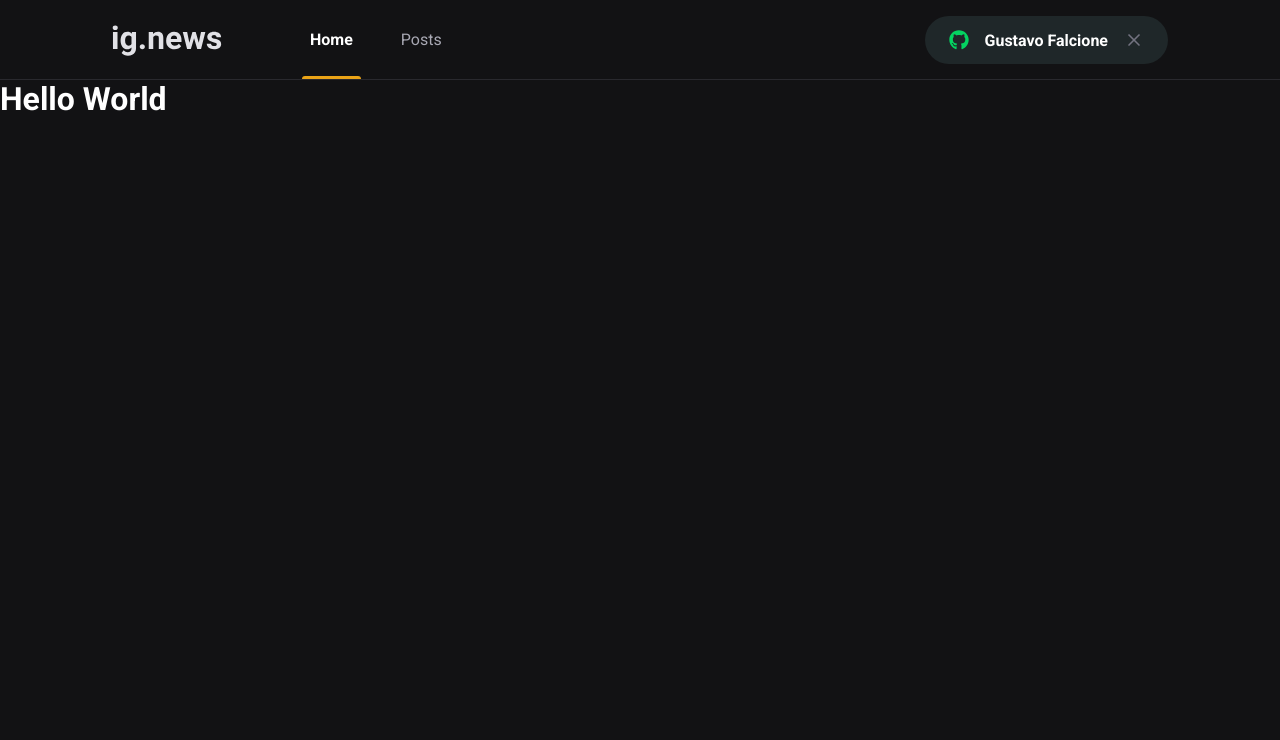
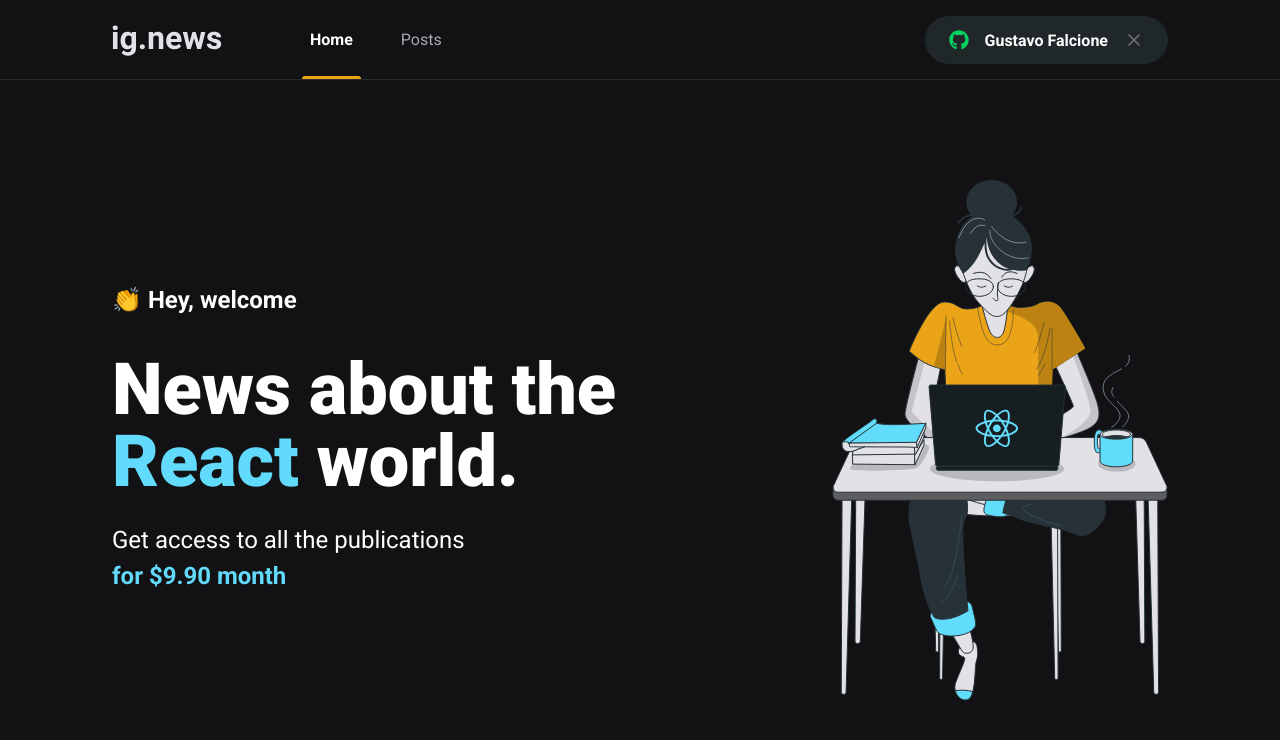
Before and after one commit to gustavofalcione/ignews, a Next.js app: page / in a window 1280 px wide. Shown: the top 740 px of the page. Built offline with nearby package versions, Linux system fonts and the light colour scheme.

Commit message:
Criando home

```diff
--- a/src/components/Header/index.tsx
+++ b/src/components/Header/index.tsx
@@ -8,7 +8,7 @@
   return(
     <header className={styles.headerContainer}>
       <div className={styles.headerContent}>
-        <Image src={logoSvg} alt="ignews seu blog de tecnologia" />
+        <Image src={logoSvg} alt="ignews your technology blog" />
         <nav>
           <a className={styles.active}>Home</a>
           <a>Posts</a>
--- /dev/null
+++ b/src/pages/home.module.scss
@@ -0,0 +1,41 @@
+.contentContainer {
+  max-width: 1120px;
+  margin: 0 auto;
+  padding: 0 2rem;
+  height: calc(100vh - 5rem);
+
+  display: flex;
+  align-items: center;
+  justify-content: space-between;
+}
+
+.hero {
+  max-width: 600px;
+
+  > span {
+    font-size: 1.5rem;
+    font-weight: bold;
+  }
+
+  h1 {
+    font-size: 4.5rem;
+    line-height: 4.5rem;
+    font-weight: 900;
+    margin-top: 2.5rem;
+
+    span {
+      color: var(--cyan-500);
+    }
+  }
+
+  p {
+    font-size: 1.5rem;
+    line-height: 2.25rem;
+    margin-top: 1.5rem;
+
+    span {
+      color: var(--cyan-500);
+      font-weight: bold;
+    }
+  }
+}
--- a/src/pages/index.tsx
+++ b/src/pages/index.tsx
@@ -1,12 +1,26 @@
 import Head from 'next/head'
+import Image from 'next/image';
+import avatarSvg from '../../public/images/avatar.svg'
+
+import styles from './home.module.scss'
 
 export default function Home() {
   return (
     <>
     <Head>
-      <title>ig.news</title>
+      <title>Home | ig.news</title>
     </Head>
-    <h1>Hello World</h1>
+    <main className={styles.contentContainer}>
+      <section className={styles.hero}>
+        <span>👏 Hey, welcome</span>
+        <h1>News about the <span>React </span>world.</h1>
+        <p>
+          Get access to all the publications <br />
+          <span>for $9.90 month</span>
+        </p>
+      </section>
+      <Image src={avatarSvg} alt="Girl coding" />
+    </main>
     </>
   )
 }
```
